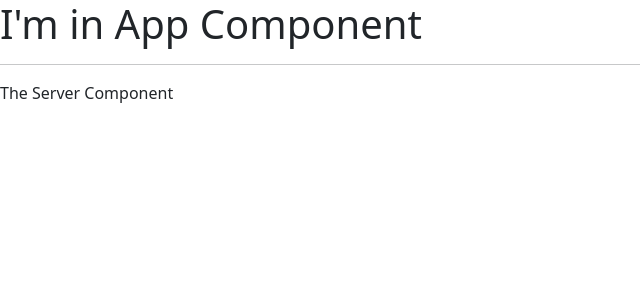
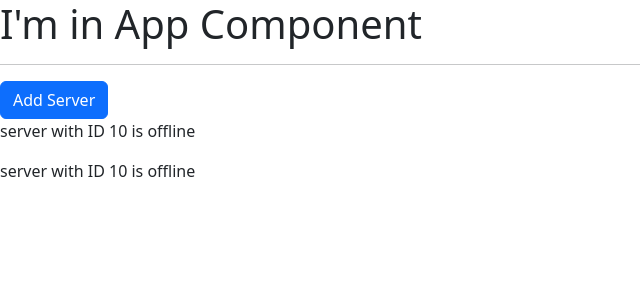
Before and after one commit to naji-alhusami/first-angular-app, an Angular app: page / in a window 1280 px wide. Shown: the top 300 px of the page, without its empty margins (0-640 px from the left). Built offline with nearby package versions, Linux system fonts and the light colour scheme.

Commit message:
test Property Binding

```diff
--- a/src/app/server/server.component.html
+++ b/src/app/server/server.component.html
@@ -1 +1 @@
-<p>The Server Component</p>
+<p>{{ "server" }} with ID {{ serverId }} is {{ getServerStatus() }}</p>
--- a/src/app/server/server.component.ts
+++ b/src/app/server/server.component.ts
@@ -4,4 +4,11 @@
   selector: 'app-server',
   templateUrl: './server.component.html',
 })
-export class ServerComponent {}
+export class ServerComponent {
+  serverId: number = 10;
+  serverStatus: string = 'offline';
+
+  getServerStatus() {
+    return this.serverStatus;
+  }
+}
--- a/src/app/servers/servers.component.html
+++ b/src/app/servers/servers.component.html
@@ -1,2 +1,3 @@
+<button class="btn btn-primary" [disabled]="!allowNewServer">Add Server</button>
 <app-server></app-server>
 <app-server></app-server>
--- a/src/app/servers/servers.component.ts
+++ b/src/app/servers/servers.component.ts
@@ -2,9 +2,15 @@
 
 @Component({
   selector: 'app-servers',
-  template: `<app-server></app-server>`,
-  styleUrls: ['./servers.component.css']
+  templateUrl: './servers.component.html',
+  styleUrls: ['./servers.component.css'],
 })
 export class ServersComponent {
+  allowNewServer = false;
 
+  constructor() {
+    setTimeout(() => {
+      this.allowNewServer = true;
+    }, 2000);
+  }
 }
```
